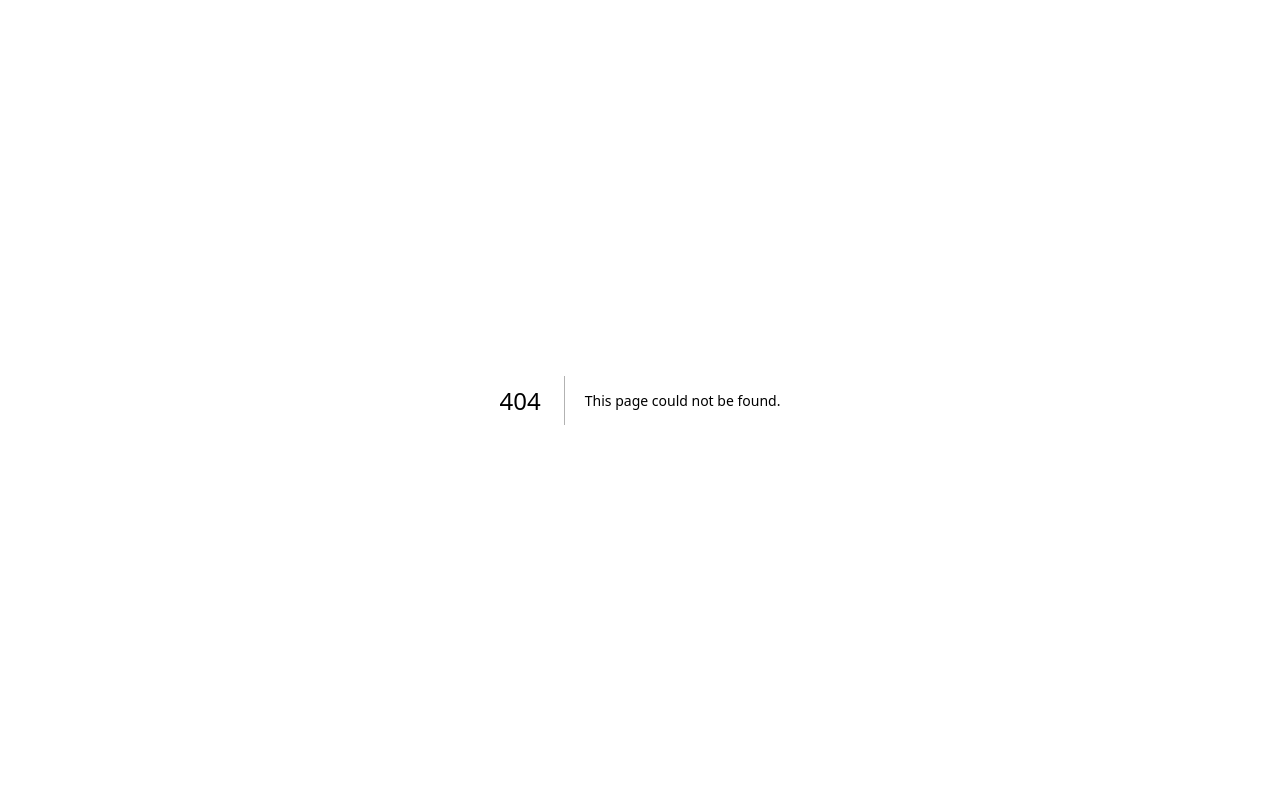
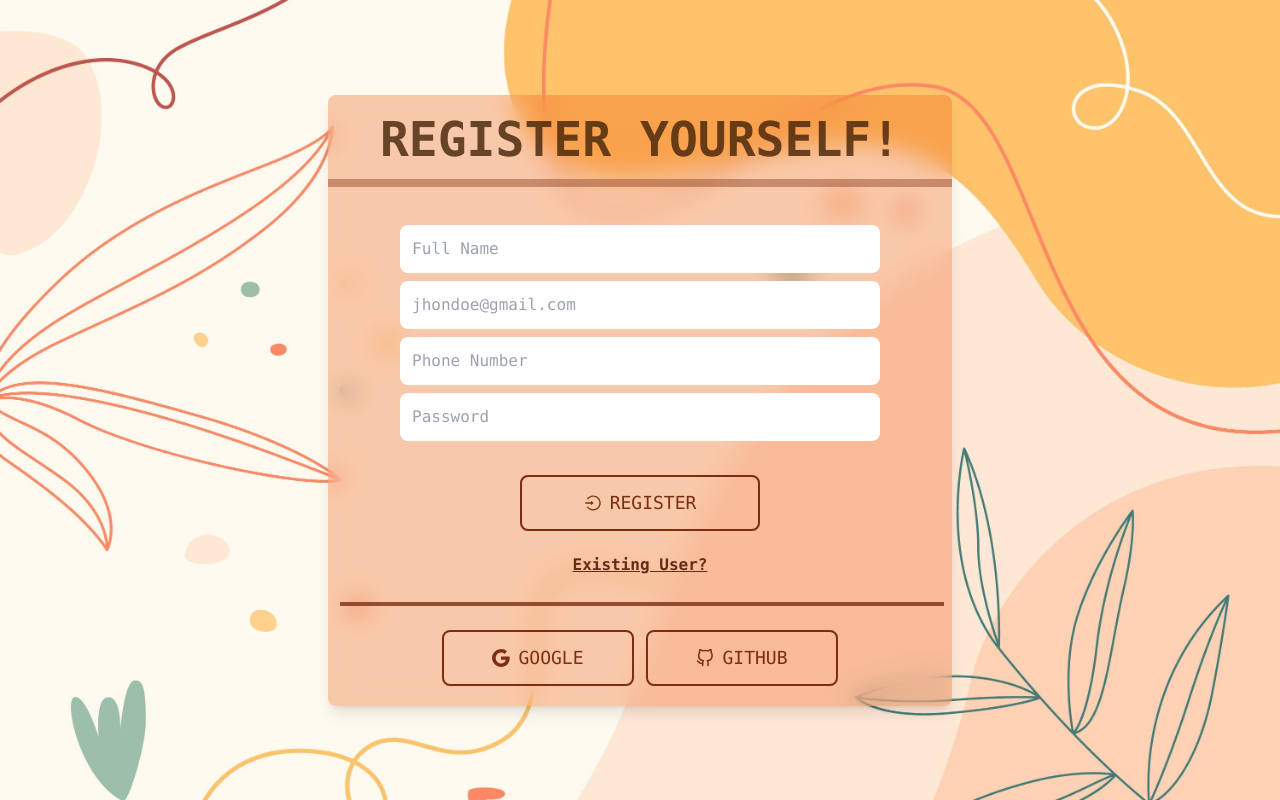
Before and after one commit to TusharRathi108/movies-library, a Next.js app: page /register in a window 1280 px wide. Before the commit this address had no page. Built offline with nearby package versions, Linux system fonts and the light colour scheme.

Commit message:
made login and register page UI

```diff
--- a/app/layout.tsx
+++ b/app/layout.tsx
@@ -1,6 +1,7 @@
 import type { Metadata } from "next";
 import { Inter } from "next/font/google";
 import "./globals.css";
+import { Providers } from "./providers";
 
 const inter = Inter({ subsets: ["latin"] });
 
@@ -17,7 +18,7 @@ export default function RootLayout({
   return (
     <html lang="en">
       <body className={inter.className}>
-        <main>{children}</main>
+        <Providers>{children}</Providers>
       </body>
     </html>
   );
--- /dev/null
+++ b/app/login/page.tsx
@@ -0,0 +1,89 @@
+import { Divider, Text } from "@chakra-ui/react";
+import Link from "next/link";
+import React from "react";
+import { AiOutlineLogin } from "react-icons/ai";
+import { BsGoogle } from "react-icons/bs";
+import { FiGithub } from "react-icons/fi";
+
+const LoginPage = () => {
+  return (
+    <main className="bg-log-background bg-cover flex justify-center items-center w-full h-screen p-4">
+      <section className="overflow-visible backdrop-blur-md bg-orange-600/30 shadow-lg rounded-lg realtive flex flex-col justify-start h-3.5/5 w-full md:w-3/6">
+        <div className="aantialiased hover:subpixel-antialiased uppercase font-bold font-mono text-5xl 2xl:text-8xl text-yellow-950/80 text-center mt-5">
+          login
+        </div>
+        <hr className="mt-4 border-4 border-orange-900/40" />
+        <div className="border-b-4 rounded-lg border-none sm:border-orange-400/40 p-3 h-full flex flex-col justify-evenly">
+          <form className="flex flex-col space-y-5 justify-between">
+            <div className="flex flex-col lg:px-28">
+              {/* EMAIL LABEL */}
+              <input
+                className="rounded-md p-3 font-mono"
+                type="email"
+                placeholder="jhondoe@gmail.com"
+              />
+            </div>
+            <div className="flex flex-col lg:px-28">
+              {/* PASSWORD LABEL */}
+              <input
+                className="rounded-md p-3 font-mono"
+                type="password"
+                placeholder="Password!"
+              />
+            </div>
+            <div className="flex justify-center items-center">
+              {/* BUTTON or Forget Password */}
+              <Link
+                href={"/dashboard"}
+                className="flex justify-center items-center space-x-2 p-3 btn border-2 border-orange-900 text-center text-lg w-56 sm:w-72 text-orange-900 font-mono rounded-lg transition ease-linear duration-450 hover:scale-105 hover:bg-orange-900/60 hover:text-white"
+              >
+                <AiOutlineLogin />
+                <Text>LOG-IN</Text>
+              </Link>
+            </div>
+            <div className="flex space-x-1.5 justify-center items-center">
+              <Link
+                href="/forget-password text-orange-900"
+                className="mb-2.5 font-bold font-mono underline text-orange-900"
+              >
+                Forget Password?
+              </Link>
+              <Divider
+                orientation="vertical"
+                color={"black"}
+                border={"1px"}
+                height={"5"}
+                marginBottom={"2.5"}
+              />
+              <Link
+                href={"/register"}
+                className="mb-2.5 italic font-bold font-mono underline text-orange-900"
+              >
+                Register
+              </Link>{" "}
+            </div>
+          </form>
+          <hr className="mb-3 sm:mt-2 w-full border-2 border-orange-900/80" />
+          <div className="sm:mt-3 mt-3 mb-3 flex flex-row space-x-3 md:flex-col md:space-y-3 md:space-x-0 justify-center items-center">
+            <Link
+              href={""}
+              className="flex justify-center items-center space-x-2 p-3 btn border-2 border-orange-900 text-lg w-56 sm:w-72 text-orange-900 font-mono rounded-lg transition ease-linear duration-450 hover:scale-105 hover:bg-orange-900/60 hover:text-white"
+            >
+              <BsGoogle />
+              <Text>GOOGLE</Text>
+            </Link>
+            <Link
+              href={""}
+              className="flex justify-center items-center space-x-2 p-3 btn border-2 border-orange-900 text-lg w-56 sm:w-72 text-orange-900 font-mono rounded-lg transition ease-linear duration-450 hover:scale-105 hover:bg-orange-900/60 hover:text-white"
+            >
+              <FiGithub />
+              <Text>GITHUB</Text>
+            </Link>
+          </div>
+        </div>
+      </section>
+    </main>
+  );
+};
+
+export default LoginPage;
--- a/app/page.tsx
+++ b/app/page.tsx
@@ -1,4 +1,4 @@
-import { Text } from "@radix-ui/themes";
+import { Text } from "@chakra-ui/react";
 import Link from "next/link";
 import { AiOutlineLogin } from "react-icons/ai";
 
@@ -12,14 +12,14 @@ export default function Home() {
         <hr className="mt-4 w-auto border-4 border-orange-900/40" />
         <div className="sm:mt-2 p-6 flex flex-row space-x-3 justify-center items-center">
           <Link
-            href={"/login-page"}
+            href={"/login"}
             className="flex justify-center items-center space-x-2 btn mb-1 p-3 border-2 border-orange-900 text-center text-lg w-56  text-orange-900 font-mono rounded-lg transition ease-linear duration-450 hover:scale-105 hover:bg-orange-900/60 hover:text-white"
           >
             <AiOutlineLogin />
             <Text>LOG-IN</Text>
           </Link>
           <Link
-            href={"/register-page"}
+            href={"/register"}
             className="flex justify-center items-center space-x-2 btn mb-1 p-3 border-2 border-orange-900 text-center text-lg w-56  text-orange-900 font-mono rounded-lg transition ease-linear duration-450 hover:scale-105 hover:bg-orange-900/60 hover:text-white"
           >
             <AiOutlineLogin />
--- /dev/null
+++ b/app/providers.tsx
@@ -0,0 +1,8 @@
+// app/providers.tsx
+"use client";
+
+import { ChakraProvider } from "@chakra-ui/react";
+
+export function Providers({ children }: { children: React.ReactNode }) {
+  return <ChakraProvider>{children}</ChakraProvider>;
+}
--- /dev/null
+++ b/app/register/page.tsx
@@ -0,0 +1,89 @@
+import { Text } from "@chakra-ui/react";
+import Link from "next/link";
+import { CSSProperties } from "react";
+import { AiOutlineLogin } from "react-icons/ai";
+import { BsGoogle } from "react-icons/bs";
+import { FiGithub } from "react-icons/fi";
+
+const textStyle: CSSProperties = {
+  textDecoration: "underline",
+  fontWeight: "bold",
+  fontFamily: `ui-monospace, SFMono-Regular, Menlo, Monaco, Consolas, "Liberation Mono", "Courier New", monospace`,
+};
+
+const RegisterPage = () => {
+  return (
+    <main className="bg-log-background bg-cover flex justify-center items-center w-full h-screen p-4">
+      <section className="overflow-visible backdrop-blur-md bg-orange-600/30 shadow-lg rounded-lg realtive flex flex-col justify-start h-3.5/5 w-full md:w-3/6">
+        <div className="antialiased hover:subpixel-antialiased uppercase font-bold font-mono text-5xl 2xl:text-8xl text-yellow-950/80 text-center mt-5">
+          register yourself!
+        </div>
+        <hr className="mt-4 border-4 border-orange-900/40" />
+        <div className="overflow-scroll p-3 h-full flex flex-col xl:grid xl:grid-flow-row xl:grid-cols-1 xl:grid-rows-3 gap-1">
+          <div className="rounded-xl row-span-2 p-3">
+            <form className="h-full w-auto py-1 px-12">
+              <input
+                className="mt-2.5 mb-1 p-3 font-mono w-full rounded-lg"
+                type="text"
+                placeholder="Full Name"
+              />
+              <input
+                className="mt-1 mb-1 p-3 w-full font-mono rounded-lg"
+                type="text"
+                placeholder="jhondoe@gmail.com"
+              />
+              <input
+                className="mt-1 mb-1 p-3 w-full font-mono rounded-lg"
+                type="text"
+                placeholder="Phone Number"
+              />
+              <input
+                className="mt-1 mb-1 p-3 w-full font-mono rounded-lg"
+                type="text"
+                placeholder="Password"
+              />
+            </form>
+          </div>{" "}
+          {/* FORM */}
+          <div className="rounded-xl p-2">
+            <div className="mt-0.5 flex flex-col justify-start items-center h-full">
+              <Link
+                href="/dashboard"
+                className="flex justify-center items-center space-x-2 p-3 btn mb-0.5 text-center border-2 border-orange-900 text-lg w-56 sm:w-60 text-orange-900 font-mono rounded-lg transition ease-linear duration-450 hover:scale-105 hover:bg-orange-900/60 hover:text-white"
+              >
+                <AiOutlineLogin />
+                <Text>REGISTER</Text>
+              </Link>
+              <Link className="flex space-x-1.5 mt-5 mb-2" href="/login">
+                <Text color={"orange.900"} style={textStyle}>
+                  Existing User?
+                </Text>
+              </Link>
+            </div>
+          </div>{" "}
+          <hr className="mb-3 sm:mt-1 w-full border-2 border-orange-900/80" />
+          {/* BUTTONS */}
+          <div className="p-2 row-span-0 justify-center items-center flex flex-row space-x-3">
+            <Link
+              href=""
+              className="flex justify-center items-center space-x-2 p-3 border-2 border-orange-900 text-center text-lg w-48 text-orange-900 font-mono rounded-lg transition ease-linear duration-450 hover:scale-105 hover:bg-orange-900/60 hover:text-white"
+            >
+              <BsGoogle />
+              <Text>GOOGLE</Text>
+            </Link>
+            <Link
+              href=""
+              className="flex justify-center items-center space-x-2 p-3 border-2 border-orange-900 text-center text-lg w-48 text-orange-900 font-mono rounded-lg transition ease-linear duration-450 hover:scale-105 hover:bg-orange-900/60 hover:text-white"
+            >
+              <FiGithub />
+              <Text>GITHUB</Text>
+            </Link>
+          </div>{" "}
+          {/* OAuth Buttons */}
+        </div>
+      </section>
+    </main>
+  );
+};
+
+export default RegisterPage;
--- a/package.json
+++ b/package.json
@@ -9,9 +9,13 @@
     "lint": "next lint"
   },
   "dependencies": {
+    "@chakra-ui/next-js": "^2.2.0",
+    "@chakra-ui/react": "^2.8.2",
+    "@emotion/react": "^11.11.4",
+    "@emotion/styled": "^11.11.5",
     "@prisma/client": "^5.14.0",
-    "@radix-ui/themes": "^3.0.5",
     "@tanstack/react-query": "^5.40.0",
+    "framer-motion": "^11.2.10",
     "next": "14.2.3",
     "prisma": "^5.14.0",
     "react": "^18",
```
Also changed, not shown: 1 other file (tests, documents, lock files or other folders).
